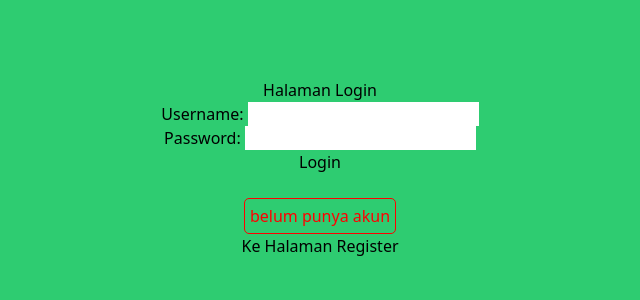
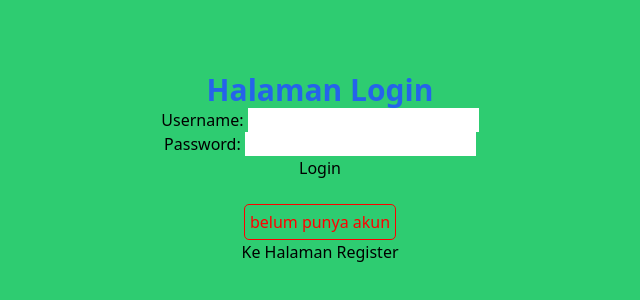
Before and after one commit to rockhubzz/Pemrograman-Berbasis-Framework, a Next.js app in the folder Praktikum 4/styling/: page /auth/login in a window 1280 px wide. Shown: the part 232-532 px from the top of the page, without its empty margins (320-960 px from the left). Built offline with nearby package versions, Linux system fonts and the light colour scheme.

Commit message:
JS5 - 9. Tailwind CSS

```diff
--- a/Praktikum 4/styling/src/views/auth/login/index.tsx
+++ b/Praktikum 4/styling/src/views/auth/login/index.tsx
@@ -22,7 +22,7 @@ const HalamanLogin = () => {
 
     return (
         <div className={styles.login}>
-            <h1>Halaman Login</h1>
+            <h1 className="text-3xl font-bold text-blue-600 ">Halaman Login</h1>
             <div>
                 <label>Username: </label>
                 <input value={username} onChange={(e) => setUsername(e.target.value)} />
--- a/Praktikum 4/styling/tailwind.config.js
+++ b/Praktikum 4/styling/tailwind.config.js
@@ -4,6 +4,7 @@ module.exports = {
     "./app/**/*.{js,ts,jsx,tsx}",
     "./pages/**/*.{js,ts,jsx,tsx}",
     "./components/**/*.{js,ts,jsx,tsx}",
+    "./src/**/*.{js,ts,jsx,tsx}",
   ],
   theme: {
     extend: {},
```
Also changed, not shown: 2 other files (tests, documents, lock files or other folders).
